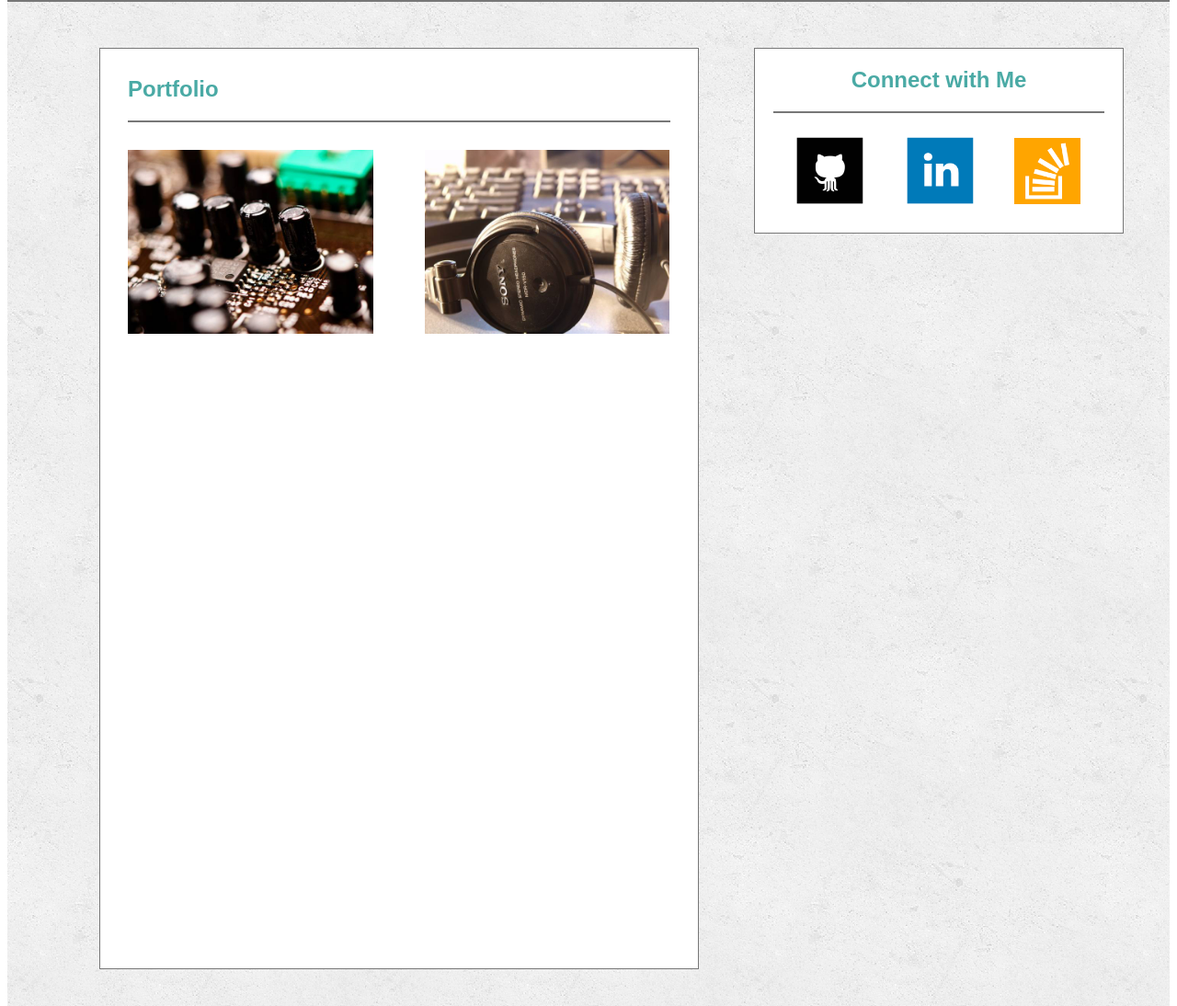
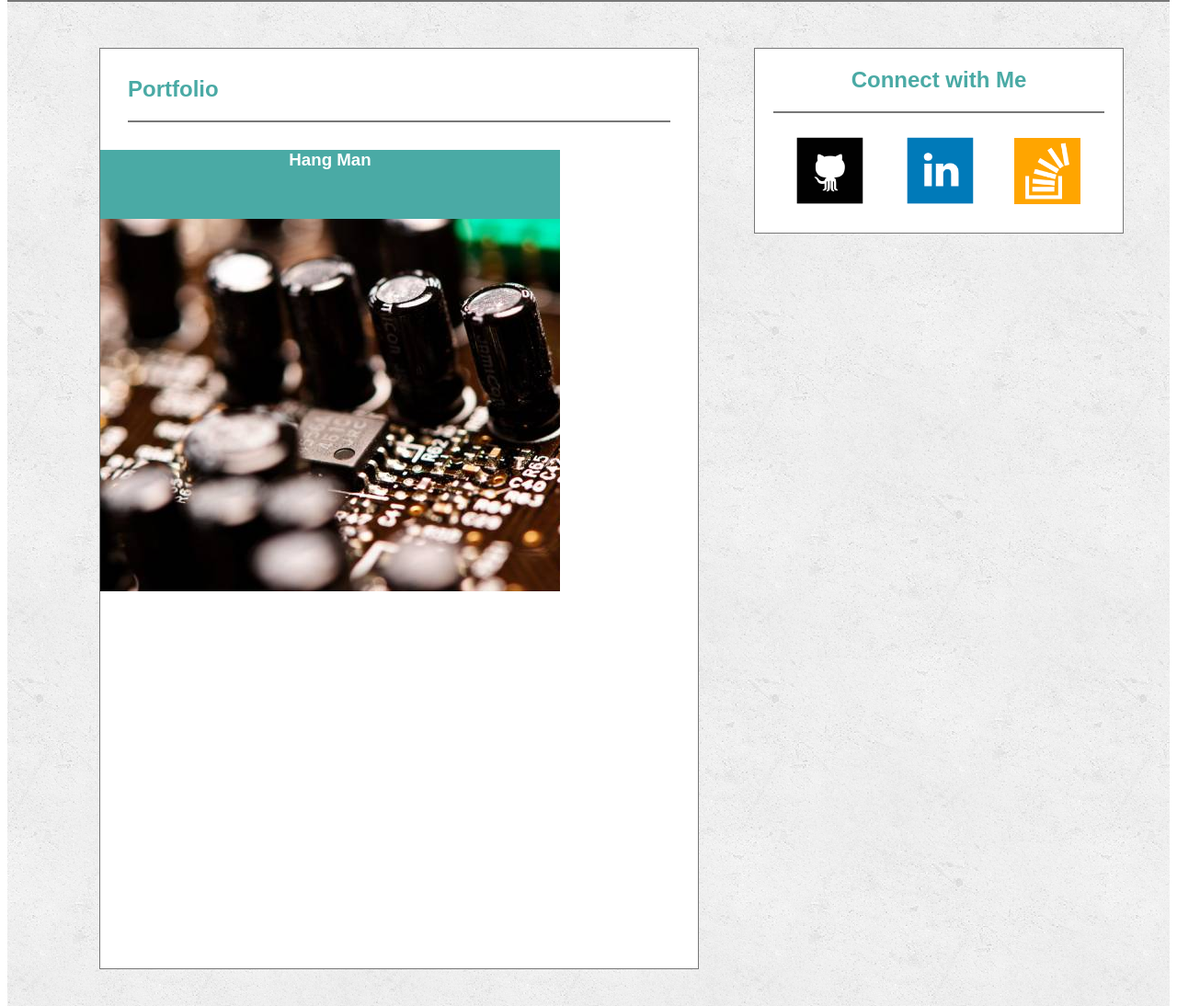
Before and after one commit to SarahReyes/Basic-Portfolio, a PHP site: page /portfolio.html in a window 1280 px wide. Shown: the part 98-1192 px from the top of the page at 92% size. Run offline with PHP 8.4, Linux system fonts and the light colour scheme.

Commit message:
ore portfolio work added classes

```diff
--- a/assets/css/style.css
+++ b/assets/css/style.css
@@ -1,4 +1,3 @@
-
 
 #namebox {
   width: 20%;
@@ -125,6 +124,7 @@ p {
   color: white;
   font-size: 12px;
   text-align: center;
+  font-family: 'Arial', 'Helvetica Neue', Helvetica, sans-serif;
 }
 #copyright h3 {
   padding-top: 30px;
@@ -226,16 +226,16 @@ textarea{
   padding: 0px;
   margin: 30px;
 }
-#genericpic1 {
-  height: 200px;
+.maincontentpic1 {
+  height: 500px;
+  width: 500px;
+  background: url("../images/genericpic1.jpg") top left no-repeat;
+}
+.bluebox1 {
+  height: 75px;
   width: auto;
-  background-size: contain;
-  float: left;
-  padding-right: 28px;
-  margin-left: 15px;
+  background-color: #4aaaa5;
+  color: white;
+  text-align: center;
+
 }
-#genericpic2 {
-  height: 200px;
-  width: auto;
-  background-size: contain;
-}
--- a/index.html
+++ b/index.html
@@ -3,6 +3,8 @@
 <head>
 
   <title>About Me</title>
+
+   <link rel="stylesheet" type="text/css" href="assets/css/reset.css">
 
   <link rel="stylesheet" type="text/css" href="assets/css/style.css">
 
--- a/portfolio.html
+++ b/portfolio.html
@@ -32,13 +32,14 @@
         <h2>Portfolio</h2>
       </div>
 
-      <div id="genericpic1">
-        <img src="assets/images/genericpic1.jpg" alt="genericpic1" id="genericpic1">
+      <div class="maincontentpic1">
+        <div class="bluebox1">
+        <h3>Hang Man</h3>
+        </div>
+
       </div>
 
-      <div id="genericpic2">
-        <img src="assets/images/genericpic2.jpg" alt="genericpic1" id="genericpic2">
-      </div>
+
 
     </section>
 
```
